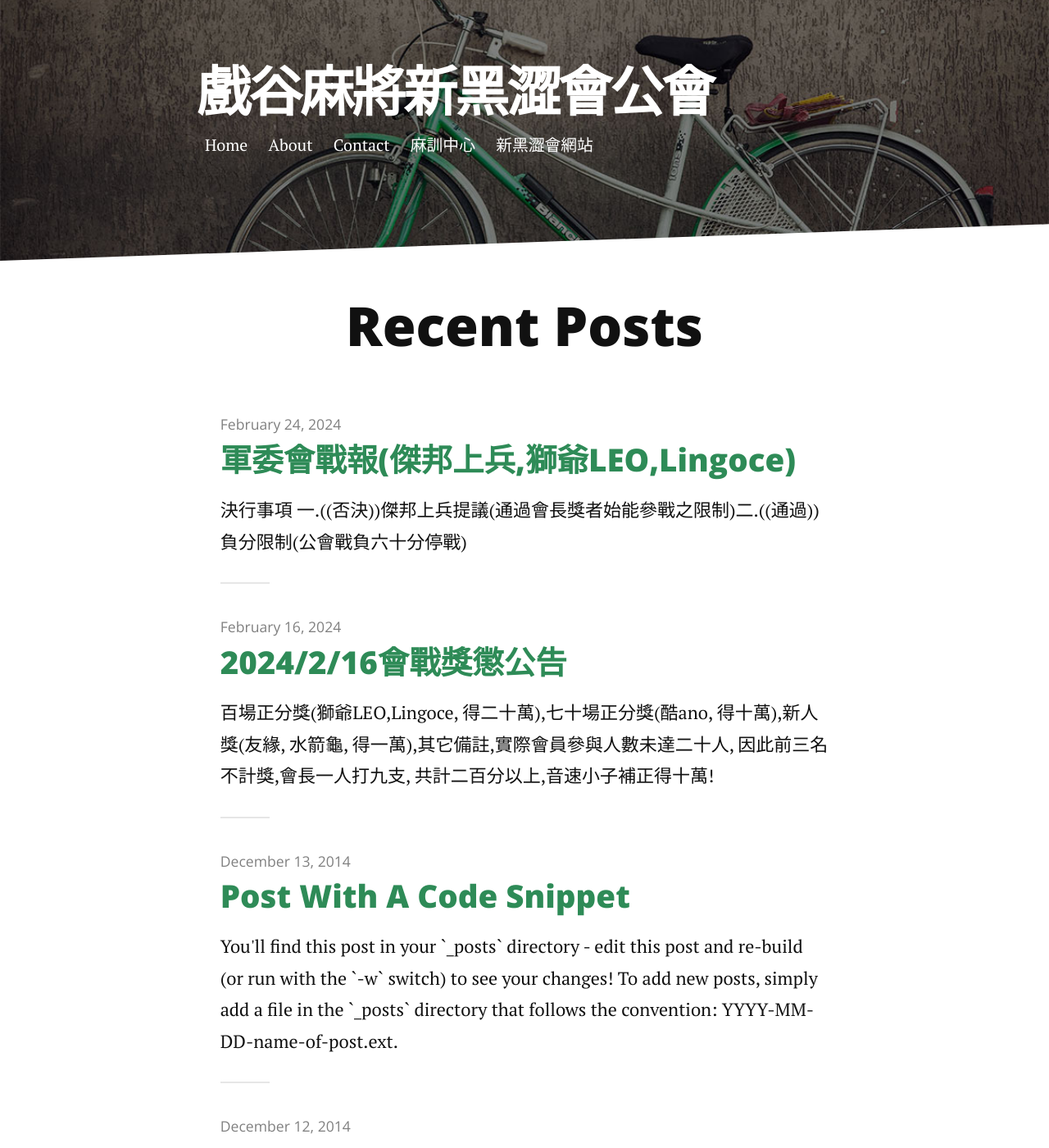
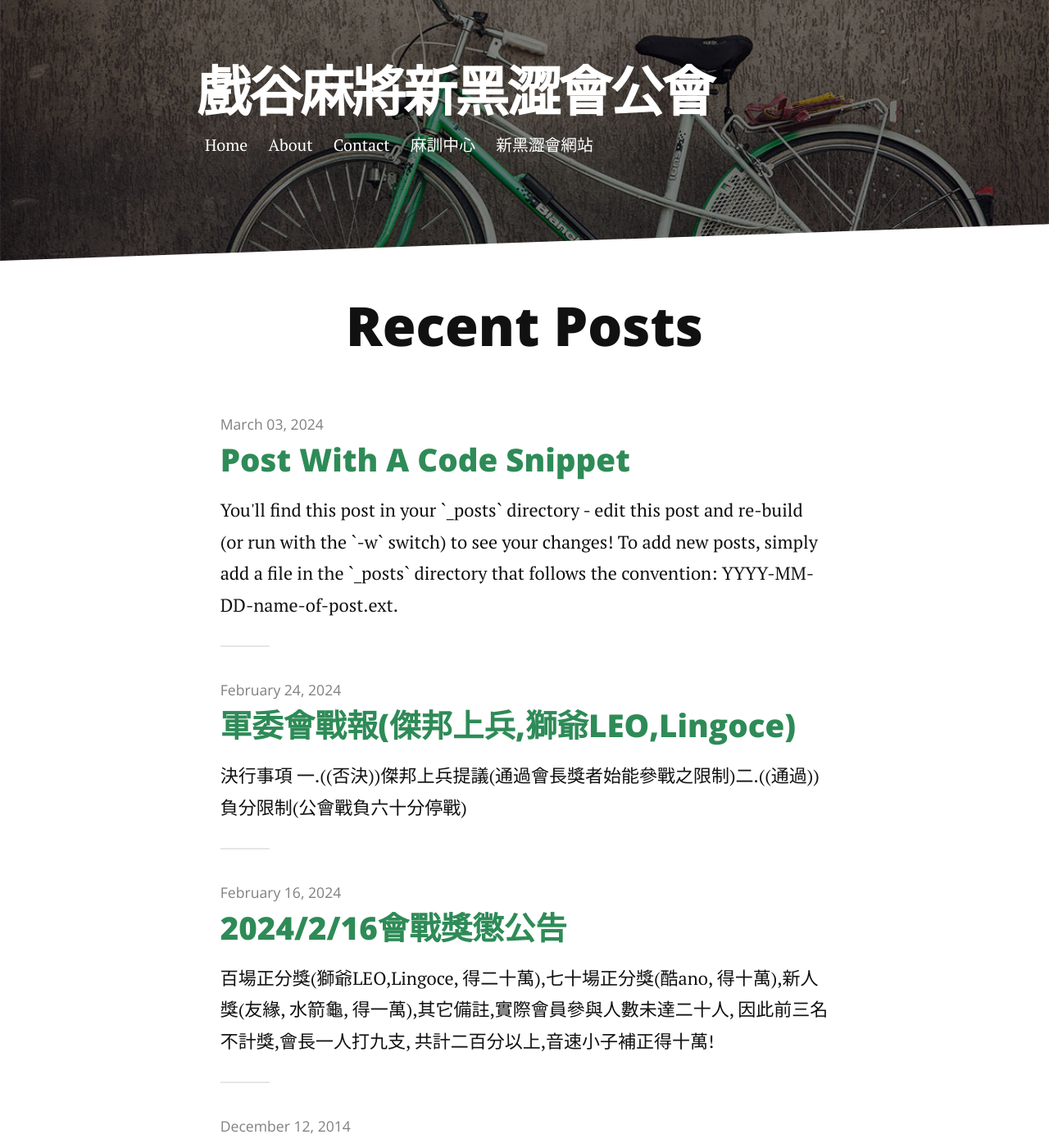
Before and after one commit to jetbomb2012/beloved, a Jekyll site: the page built from index.html, in a window 1280 px wide and 1400 px high. Shown: the whole window at 82% size. Built offline with Jekyll 4.4.1, drawn with Linux system fonts in a browser that asks for light colours; nearby versions of some CDN libraries; the list of posts is cut into pages by our own code.

Commit message:
Update 2014-12-13-code-snippet.markdown

```diff
--- a/_posts/2014-12-13-code-snippet.markdown
+++ b/_posts/2014-12-13-code-snippet.markdown
@@ -1,7 +1,7 @@
 ---
 layout: post
 title:  "Post With A Code Snippet"
-date:   2014-12-13
+date:   2024-03-03
 ---
 
 <p class="intro"><span class="dropcap">Y</span>ou'll find this post in your `_posts` directory - edit this post and re-build (or run with the `-w` switch) to see your changes! To add new posts, simply add a file in the `_posts` directory that follows the convention: YYYY-MM-DD-name-of-post.ext.</p>
```
